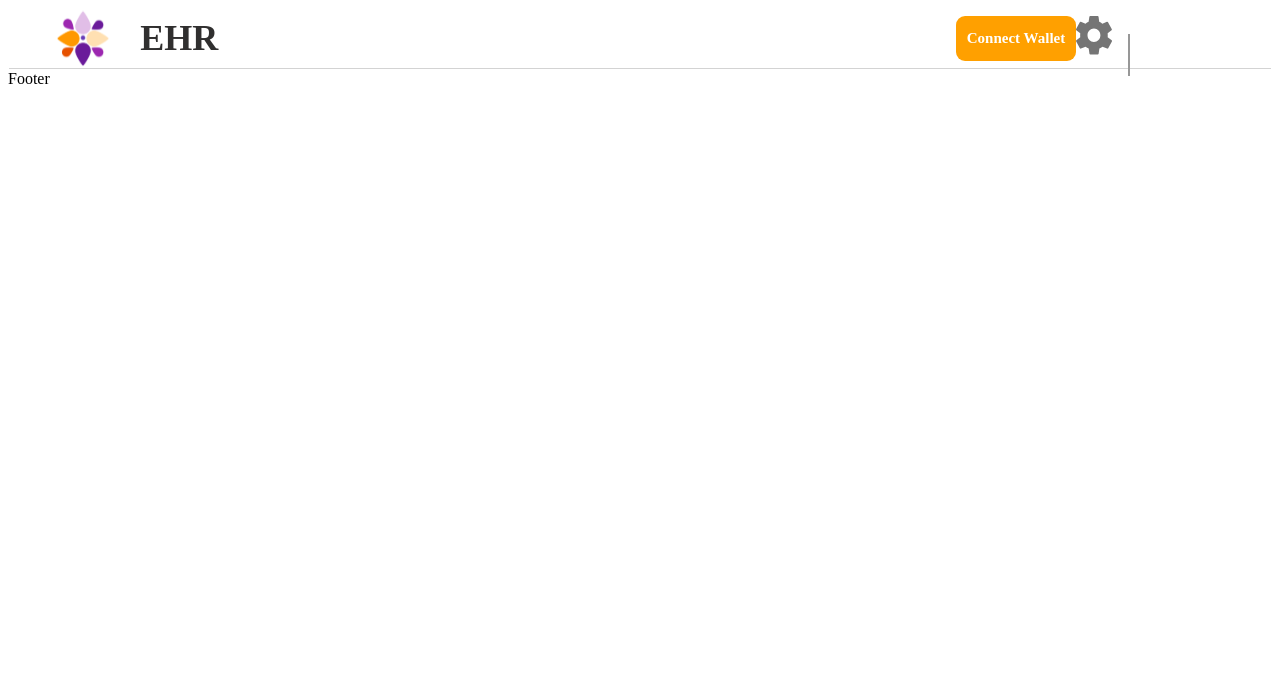
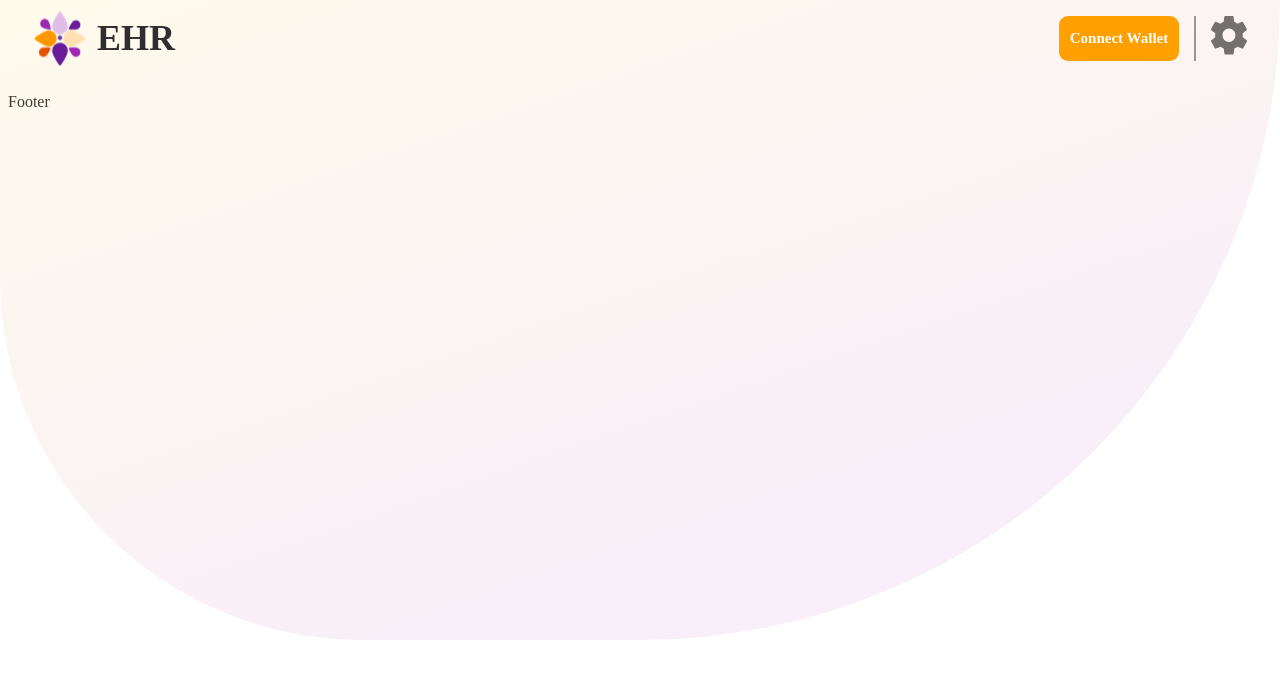
Before and after one commit to ar-ag/CodeUtsav6.0, a Next.js app in the folder codeutsav/: page / in a window 1280 px wide. Shown: the top 678 px of the page. Built offline with nearby package versions, Linux system fonts and the light colour scheme.

Commit message:
gradient

```diff
--- a/codeutsav/components/navBar/Navbar.css
+++ b/codeutsav/components/navBar/Navbar.css
@@ -1,45 +1,51 @@
+
+.curved-gradient{
+ position: absolute;
+ width: 100%;
+ display: flex;
+ left: 0px;
+  height: 80vh;
+  top: 0px;
+    background: linear-gradient(161.09deg, rgba(255, 236, 179, 0.995138) 1.77%, #E1BEE7 77.76%);
+     mix-blend-mode: normal;
+     opacity: 0.25;
+     display: flex;
+     border-bottom-left-radius: 560px;
+     border-bottom-right-radius: 990px;
+}
 
 .navBar{
     display:flex;
     height: 50px;
-    margin: 1px;
+    margin-left: 20px;
+    margin-right: 20px;
     align-items: center;
-    padding: 5px 10px;
+    padding: 5px;
     justify-content: space-between;
-    border-bottom: 1px solid lightgray;
-    top: 0;
+    margin-bottom: 25px;
+    position: relative;
    }
    .navBar .leftnav{
     display:flex;
     align-items: center;
-    gap: 30px;
-    margin-left: 3%;
+    gap: 10px;
    }
 
  .name{
-
 height: 44px;
-
-
-
 font-family: 'Montserrat';
 font-style: normal;
 font-weight: 600;
 font-size: 36px;
 line-height: 44px;
-/* identical to box height */
-
-
 color: #302F2F;
  }
-
 
    .navBar .rightnav{
     display: flex;
     flex-direction: row;
-    margin-right: 12%;
+    gap:15px;
    }
-
    .navBar .rightnav .user{
     display: flex;
     flex:3;
@@ -53,10 +59,6 @@ top: 53px;
 
 background: #FFA000;
 border-radius: 9px;
-
-
-
-
 font-family: 'Montserrat';
 font-style: normal;
 font-weight: 600;
@@ -69,7 +71,6 @@ color: #FFFFFF;
    }
 
    .navBar .rightnav .line{
-    position: absolute;
 left: 88.12%;
 right: 11.81%;
 top: 4.27%;
--- a/codeutsav/components/navBar/Navbar.jsx
+++ b/codeutsav/components/navBar/Navbar.jsx
@@ -5,21 +5,15 @@ import setting from '../../assets/setting.svg'
 const NavBar = () => {
 
  return (
+  <>
+     <div className='curved-gradient'>
+      </div>
      <div className='navBar'>
        <div className='leftnav' >
-
          <Image src={logo} />
-   <div  className='name'>EHR</div>
-
+         <div className='name'>EHR</div>
        </div>
-
-
-
-
-
        <div className='rightnav' style={{ textDecoration: "none" }}>
-
-
          <div className='user'>
            Connect Wallet
          </div>
@@ -29,6 +23,7 @@ const NavBar = () => {
          </div>
        </div>
      </div>
+  </>
  )
 }
 
--- a/codeutsav/pages/_app.js
+++ b/codeutsav/pages/_app.js
@@ -7,7 +7,6 @@ export default function App({ Component, pageProps }) {
   return(
     <>
       <Navbar/>
-
       <Footer />
     </>
   )
```
Lines whose indentation alone changed are shown as unchanged.
